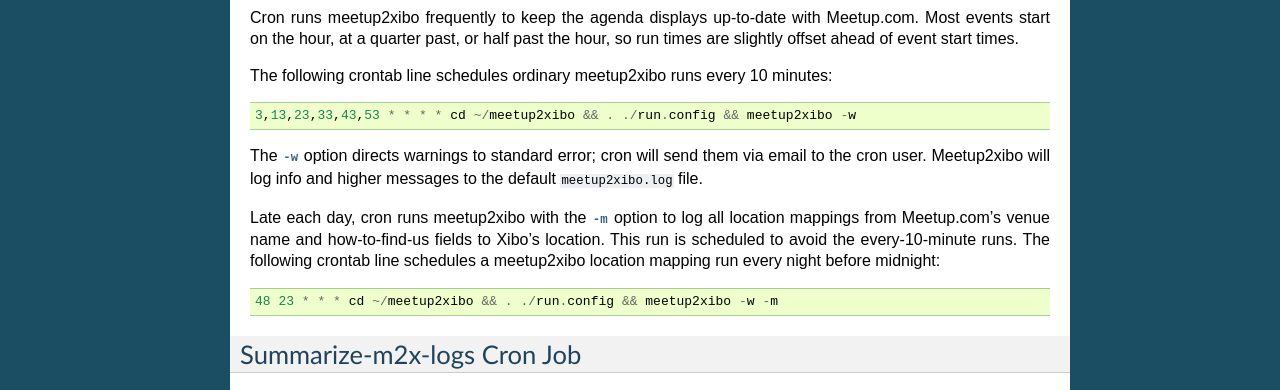
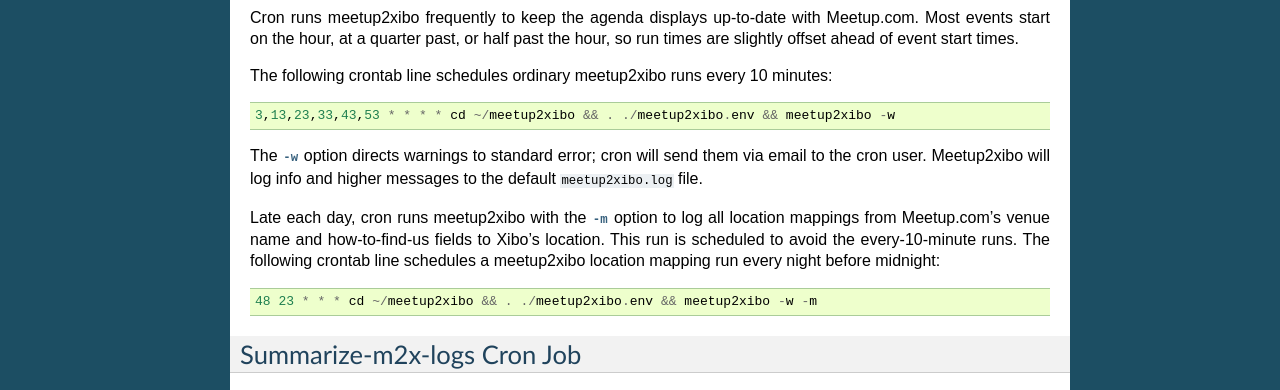
Before and after one commit to jshprentz/meetup2xibo, a Sphinx documentation site: the page built from docs/user-manual/cron-jobs.rst, in a window 1280 px wide. Shown: the part 694-1084 px from the top of the page. Built offline with Sphinx 7.4.7, drawn with Linux system fonts in a browser that asks for light colours.

Commit message:
Correct cron jobs to use configuration file sample name.

```diff
--- a/docs/user-manual/cron-jobs.rst
+++ b/docs/user-manual/cron-jobs.rst
@@ -49,7 +49,7 @@
 
 The following crontab line schedules ordinary meetup2xibo runs every 10 minutes::
 
-   3,13,23,33,43,53 * * * * cd ~/meetup2xibo && . ./run.config && meetup2xibo -w
+   3,13,23,33,43,53 * * * * cd ~/meetup2xibo && . ./meetup2xibo.env && meetup2xibo -w
 
 The :option:`-w <meetup2xibo -w>` option directs warnings to standard error; cron will send them
 via email to the cron user.
@@ -63,7 +63,7 @@
 The following crontab line schedules a meetup2xibo location mapping run every
 night before midnight::
 
-   48 23 * * * cd ~/meetup2xibo && . ./run.config && meetup2xibo -w -m
+   48 23 * * * cd ~/meetup2xibo && . ./meetup2xibo.env && meetup2xibo -w -m
 
 .. _`summarizer-cron-job`:
 
```
